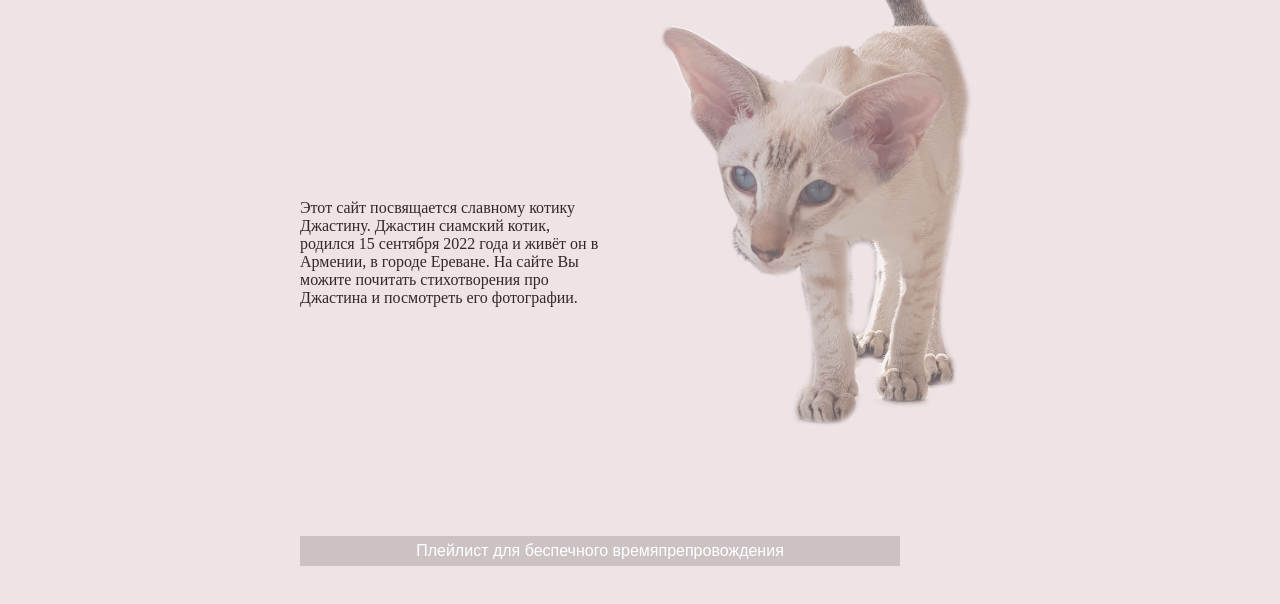
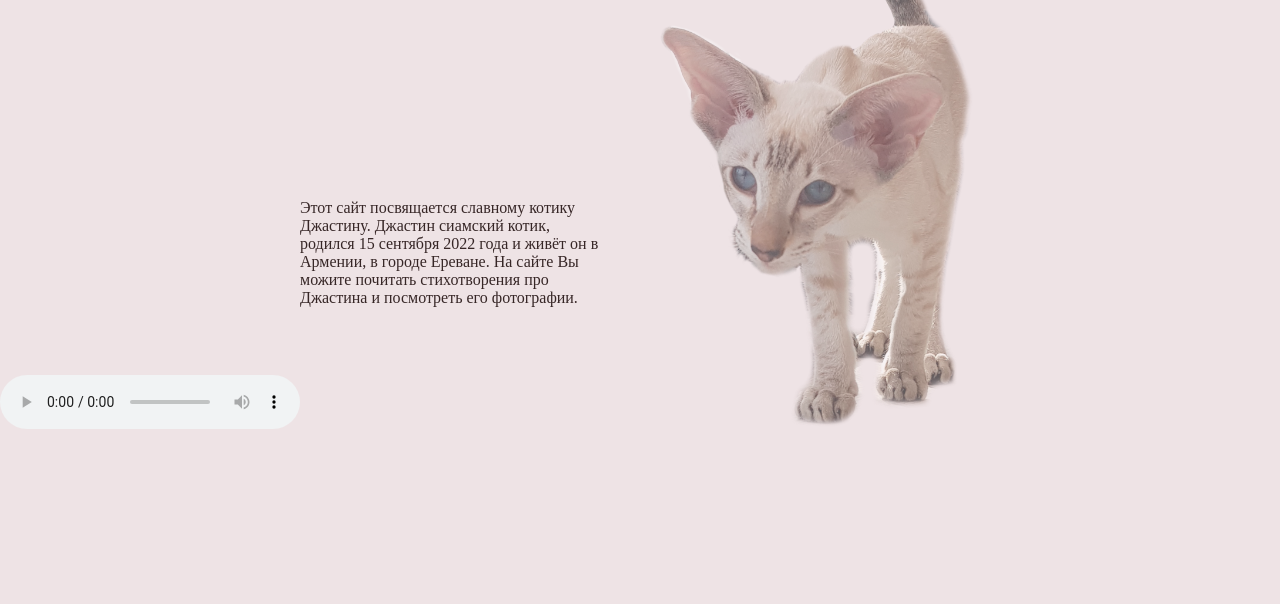
Before and after one commit to AlbinaRomanova/jastin, a plain HTML site: page index.html in a window 1280 px wide. Shown: the part 264-868 px from the top of the page. Drawn offline with Linux system fonts and the light colour scheme.

Commit message:
added player

```diff
--- a/index.html
+++ b/index.html
@@ -25,7 +25,10 @@
            </p>
         </div>
 
-        <button class="playlist-button">Плейлист для беспечного времяпрепровождения</button>
+        <audio controls="controls">
+            <source src="song.flac" type="audio/flac">
+            Ваш браузер не поддерживает тег audio
+        </audio>
         <div class="white-bar">
             <span class="reviews">Отзывы</span>
             <span class="contacts">Контакты</span>
```
Also changed, not shown: 1 other file.
